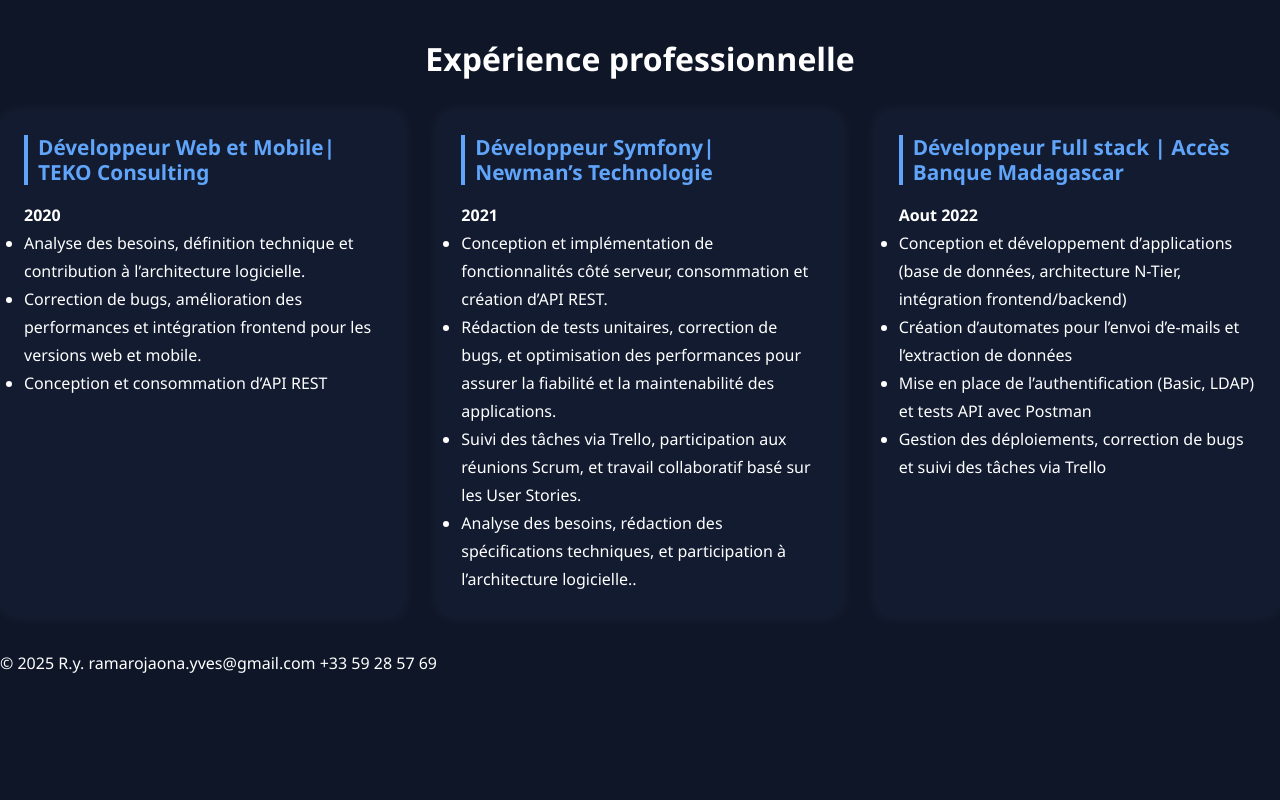
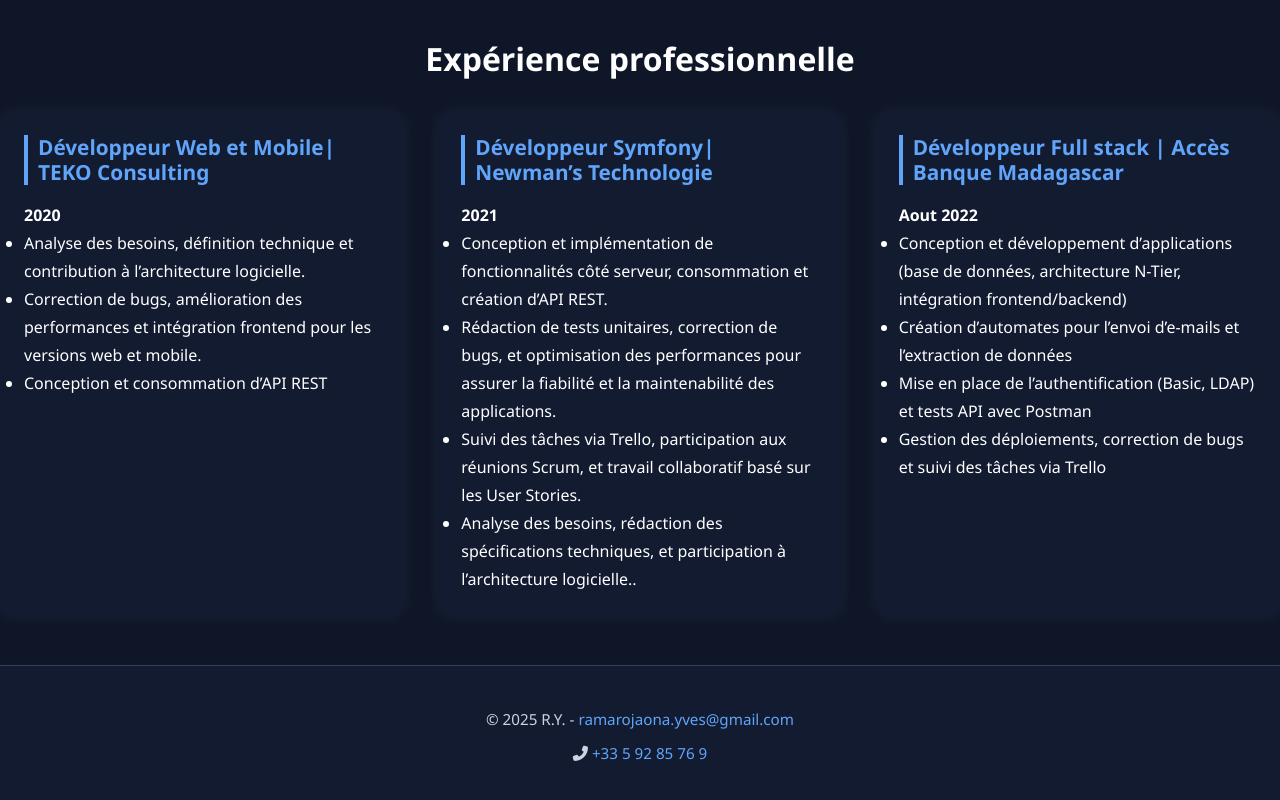
Before and after one commit to Yves-MG/Portfolio, a plain HTML site: page index.html in a window 1280 px wide. Shown: the part 1920-2720 px from the top of the page. Before the commit the page ends 2597 px from the top, so only its background shows below. Drawn offline with Linux system fonts and the light colour scheme.

Commit message:
add footer

```diff
--- a/index.html
+++ b/index.html
@@ -14,10 +14,10 @@
     <h1>R.Y. Portfolio</h1>
     <ul>
       <li><a href="#about">À propos</a></li>
+      <li><a href="#education">Éducation</a></li>
       <li><a href="#skills">Compétences</a></li>
       <li><a href="#experience">Expérience</a></li>
-      <li><a href="#projects">Projets</a></li>
-      <li><a href="#education">Éducation</a></li>
+      <!-- <li><a href="#projects">Projets</a></li> -->
     </ul>
   </nav>
 
@@ -210,7 +210,11 @@
 
   <!-- Footer -->
   <footer class="footer">
-    <p>&copy; 2025 R.y. ramarojaona.yves@gmail.com  +33 59 28 57 69</p>
-  </footer>
+  <div class="footer-container">
+    <p>&copy; 2025 R.Y. - <a href="mailto:ramarojaona.yves@gmail.com">ramarojaona.yves@gmail.com</a></p>
+    <p><i class="fas fa-phone-alt"></i> <a href="tel:+3359285769">+33 5 92 85 76 9</a></p>
+  </div>
+</footer>
+
 </body>
 </html>
--- a/style.css
+++ b/style.css
@@ -364,3 +364,33 @@ nav ul li a:hover {
   color: #fff;
   margin-bottom: 2rem;
 }
+.footer {
+  background-color: #121b30;
+  padding: 2rem 5%;
+  text-align: center;
+  border-top: 1px solid #334155;
+  margin-top: 3rem;
+}
+
+.footer-container p {
+  margin: 0.5rem 0;
+  color: #cbd5e1;
+  font-size: 0.95rem;
+}
+
+.footer-container a {
+  color: #60a5fa;
+  text-decoration: none;
+  transition: color 0.3s;
+}
+
+.footer-container a:hover {
+  color: #8e44ad;
+}
+@media (max-width: 768px) {
+  nav ul {
+    flex-direction: column;
+    align-items: center;
+    gap: 1rem;
+  }
+}
```
